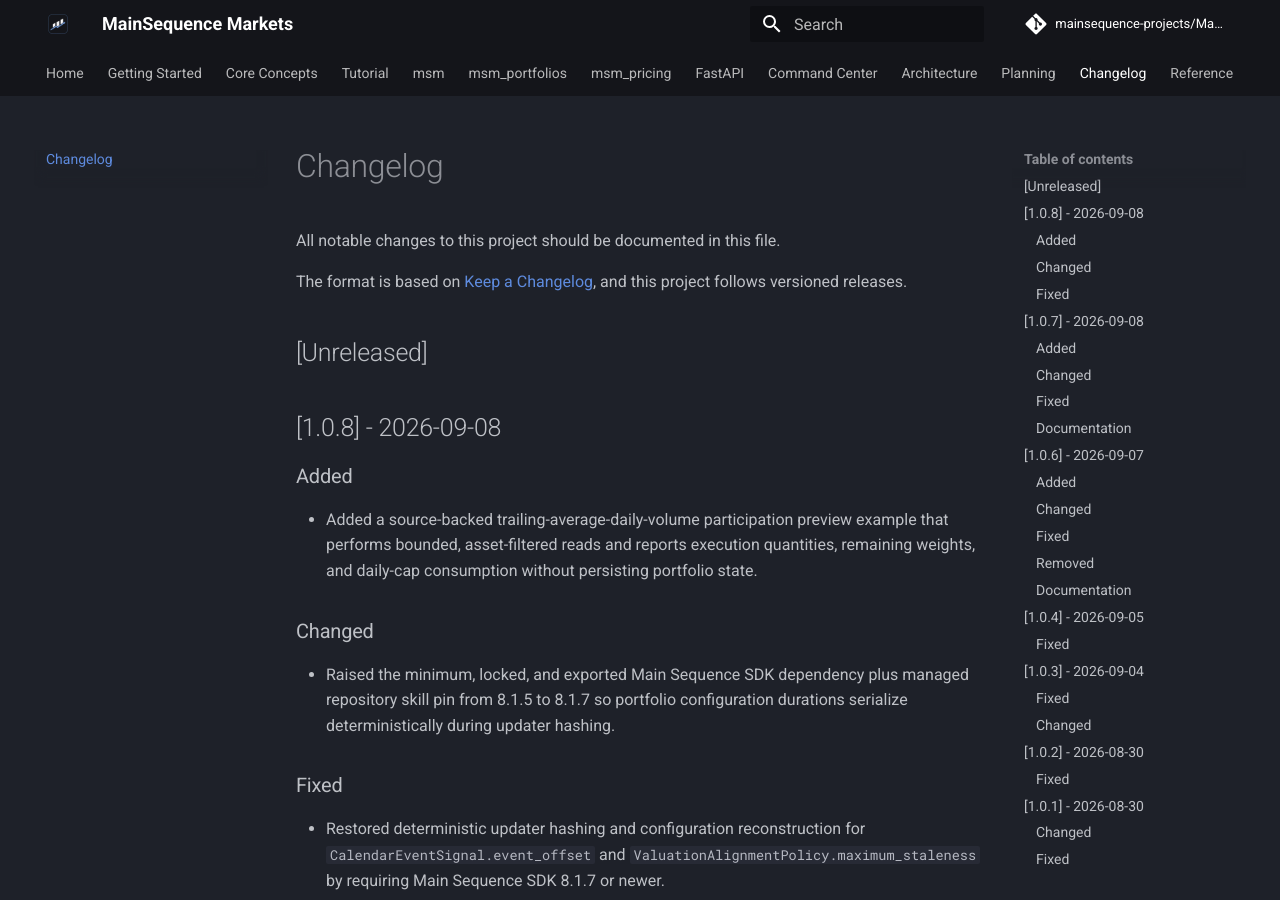
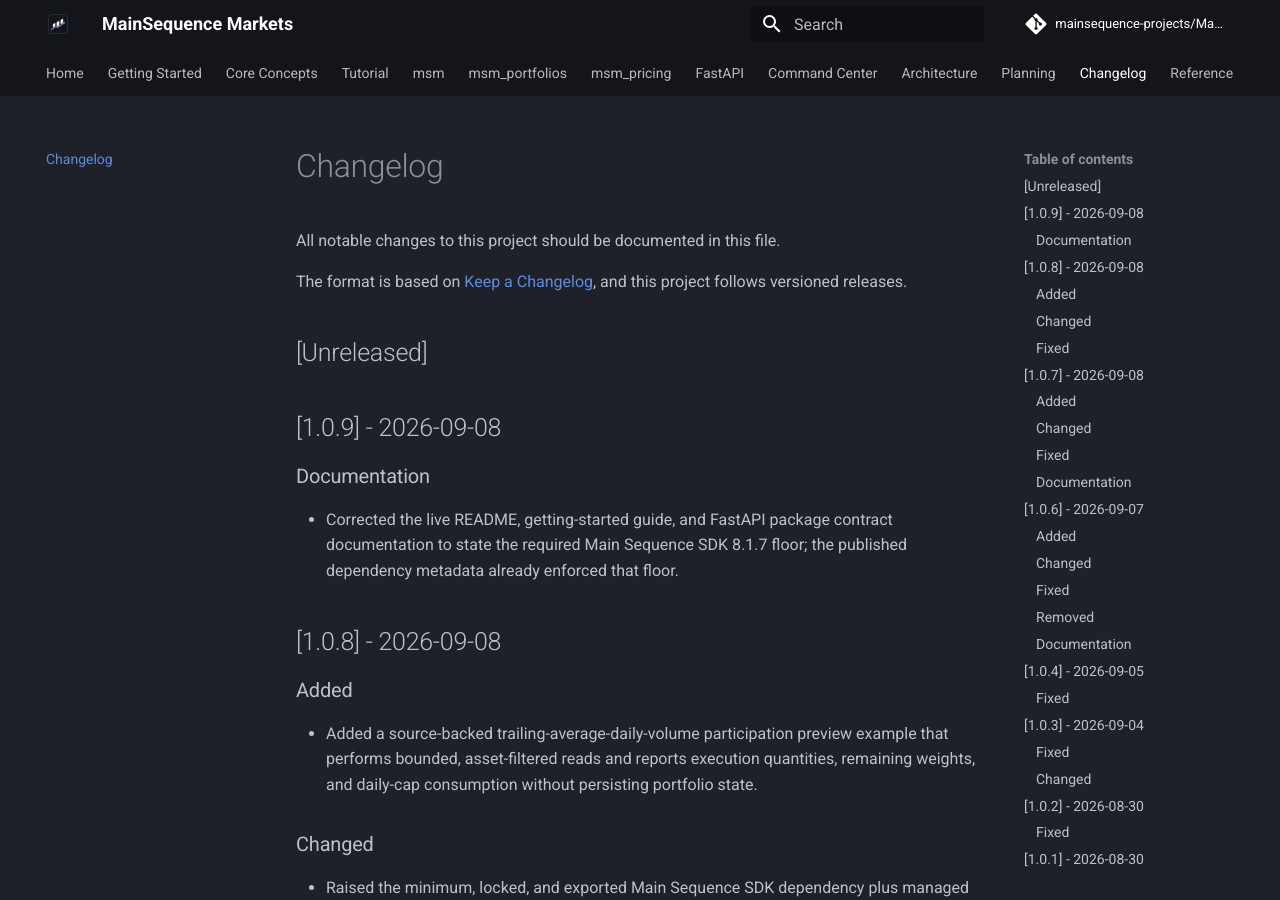
Before and after one commit to mainsequence-projects/MainSequenceMarkets, an MkDocs documentation site: the page built from docs/changelog.md, in a window 1280 px wide and 900 px high. Built offline with MkDocs 1.6.1 and Material for MkDocs 9.7.7, drawn with Linux system fonts in a browser that asks for light colours; comment, search, counter and statistics services are not loaded.

Commit message:
Correct SDK 8.1.7 requirement documentation

```diff
--- a/CHANGELOG.md
+++ b/CHANGELOG.md
@@ -6,6 +6,14 @@
 and this project follows versioned releases.
 
 ## [Unreleased]
+
+## [1.0.9] - 2026-09-08
+
+### Documentation
+
+- Corrected the live README, getting-started guide, and FastAPI package
+  contract documentation to state the required Main Sequence SDK 8.1.7 floor;
+  the published dependency metadata already enforced that floor.
 
 ## [1.0.8] - 2026-09-08
 
--- a/docs/fast_api/v1/index.md
+++ b/docs/fast_api/v1/index.md
@@ -144,7 +144,7 @@
 
 Runtime dependencies must be resolvable from the backend build environment.
 The published `ms-markets` 1.x package therefore declares
-`mainsequence>=8.0.7` without an exact SDK patch pin. The lower bound enforces
+`mainsequence>=8.1.7` without an exact SDK patch pin. The lower bound enforces
 the SDK 8 CodeRepository hard cut, while the project lock and exported runtime
 requirements select the exact SDK release validated for this repository. Do
 not replace the published dependency with a machine-local `[tool.uv.sources]`
--- a/docs/getting-started.md
+++ b/docs/getting-started.md
@@ -1,6 +1,6 @@
 # Getting Started
 
-`ms-markets` 1.x requires Python 3.13 and Main Sequence SDK `>=8.0.7`. It
+`ms-markets` 1.x requires Python 3.13 and Main Sequence SDK `>=8.1.7`. It
 cannot run against an SDK 6 or SDK 7 backend contract and does not provide
 compatibility aliases or a mixed-version mode.
 
--- a/pyproject.toml
+++ b/pyproject.toml
@@ -4,7 +4,7 @@
 
 [project]
 name = "ms-markets"
-version = "1.0.8"
+version = "1.0.9"
 description = "Financial markets ORM, engines, and application management extensions for Main Sequence."
 readme = "README.md"
 requires-python = ">=3.13,<3.14"
```
Also changed, not shown: README.md (+4 -3 lines), 1 other file.
